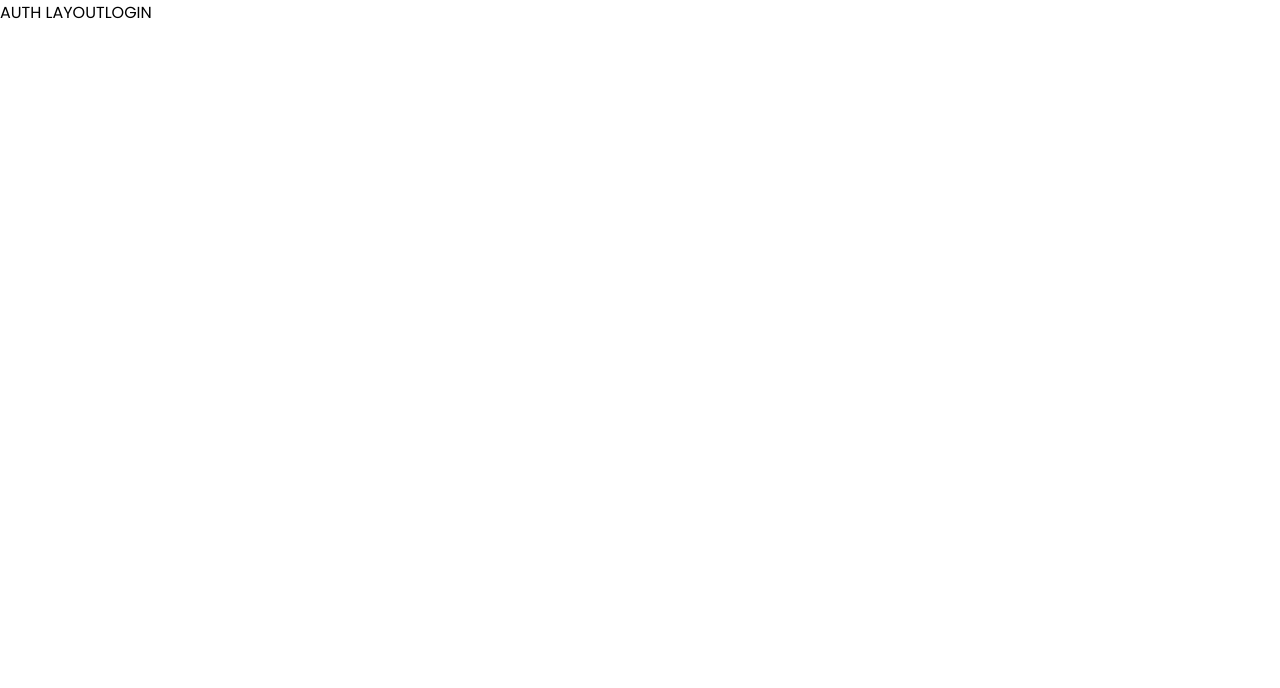
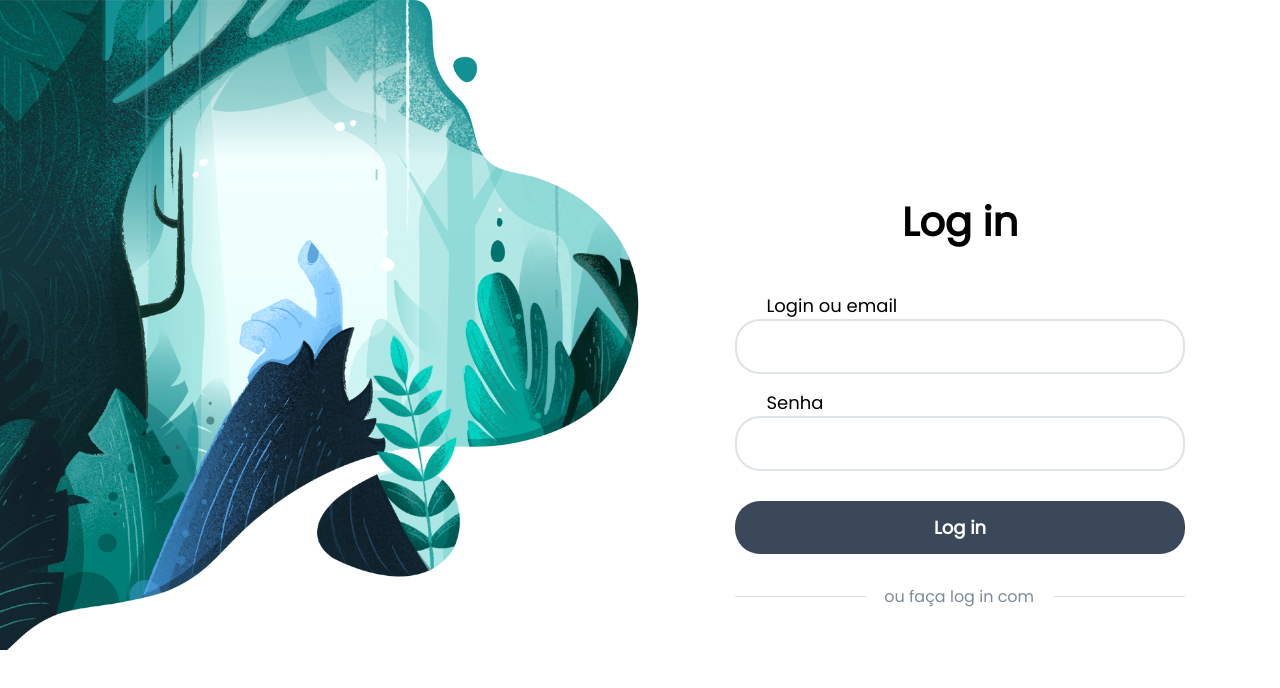
Before and after one commit to EusRique/authentication, a Vue app in the folder front/: page /login in a window 1280 px wide. Shown: the top 688 px of the page. Built offline with nearby package versions, Linux system fonts and the light colour scheme.

Commit message:
feat: created component loginForm and view login

```diff
--- /dev/null
+++ b/front/src/components/Auth/LoginForm.vue
@@ -0,0 +1,107 @@
+<template>
+	<div class="Container">
+		<div class="Container__Login">
+			<div class="Container__LoginTitle">
+				<h1>Log in</h1>
+			</div>
+			<section>
+				<form action="">
+					<div class="Container__LoginForm">
+						<label>Login ou email</label>
+						<div class="Container__LoginForm__Input">
+							<input type="text">
+						</div>
+					</div>
+					<div class="Container__LoginForm">
+						<label>Senha</label>
+						<div class="Container__LoginForm__Input">
+							<input type="password">
+						</div>
+					</div>
+					<div class="Container__LoginForm__Button">
+						<button>Log in</button>
+					</div>
+				</form>
+			</section>
+			<div class="social-login">ou faça log in com</div>
+		</div>
+	</div>
+</template>
+
+<script>
+	export default {
+		name: 'LoginForm',
+
+		components: {},
+
+    props: {},
+
+    data: () => ({})
+  }
+  </script>
+
+  <style lang="scss" scoped>
+  .Container {
+		display: flex;
+		justify-content: center;
+		align-items: center;
+
+    width: 50vw;
+		height: 100vh;
+		&__LoginTitle h1 {
+			font-size: 40px;
+			margin-bottom: 40px;
+			text-align: center;
+		}
+		&__LoginForm {
+			margin-top: 15px;
+			label {
+				margin-left: 7%;
+				font-size: 18px;
+			}
+			&__Input input {
+				border-radius: 25px;
+				border: 2px solid #dee3e8;
+				padding: 13px;
+				width: 450px;
+			}
+			&__Button button {
+				background: #3b4859;
+				border-radius: 25px;
+				border: none;
+				padding: 13px;
+				width: 450px;
+				margin-top: 30px;
+				margin-bottom: 30px;
+				color: white;
+				font-weight: bold;
+				font-size: 18px;
+				cursor: pointer;
+			}
+			&__Button:hover button {
+				background-color: #374151;
+			}
+		}
+}
+.social-login {
+  display: flex;
+  align-items: center;
+  text-align: center;
+	color: #7c8b97;
+}
+
+.social-login::before,
+.social-login::after {
+  content: '';
+  flex: 1;
+  border-bottom: 1px solid #d6dee4;
+}
+
+.social-login:not(:empty)::before {
+  margin-right: 1.15em;
+}
+
+.social-login:not(:empty)::after {
+  margin-left: 1.25em;
+}
+</style>
--- a/front/src/views/Auth/Login.vue
+++ b/front/src/views/Auth/Login.vue
@@ -1,16 +1,19 @@
 <template>
-  <div>
-    LOGIN
-  </div>
+    <LoginForm />
 </template>
 
 <script>
+  import LoginForm from '@/components/Auth/LoginForm.vue';
+
   export default {
     name: 'Login',
 
-    components: {},
+    components: {
+      LoginForm
+    },
 
     data: () => ({})
+
   }
 </script>
 
--- a/front/src/views/Layout/AuthLayout.vue
+++ b/front/src/views/Layout/AuthLayout.vue
@@ -1,12 +1,14 @@
 <template>
-  <section class="AuthLayout">
-    <div class="AuthLayout__SideBar">
-      AUTH LAYOUT
+  <div class="FlexContainer">
+    <div class="FlexContainer__FlexItem">
+      <div class="FlexContainer__FlexItem__Banner">
+        <img :src="bannerLogin" alt="Banner Login">
+      </div>
     </div>
-    <div>
+    <div class="FlexContainer__FlexItem">
       <router-view />
     </div>
-  </section>
+  </div>
 </template>
 
 <script>
@@ -15,16 +17,31 @@
 
     components: {},
 
-    data: () => ({})
+    props: {},
+
+    data: () => ({
+      bannerLogin: require('@/assets/images/login_banner.png')
+    })
   }
 </script>
 
 <style lang="scss" scoped>
-.AuthLayout {
+.FlexContainer {
   display: flex;
-  flex-direction: row;
-  &__SideBar {
+  flex-direction: row wrap;
+
+  max-width: 100%;
+  height: 100vh;
+  overflow: hidden;
+  &__FlexItem {
+    display: flex;
+
     background-color: var(--color-primary-login);
+
+    &__Banner img {
+      max-width: 100%;
+      height: auto;
+    }
   }
- }
+}
 </style>
```
